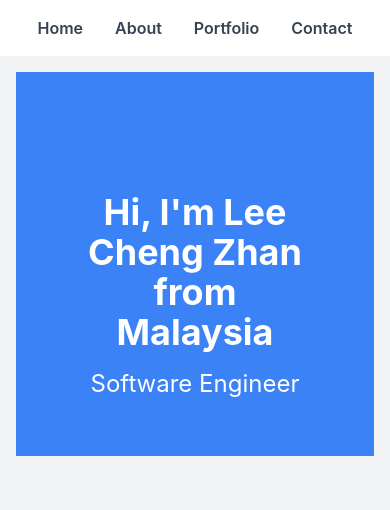
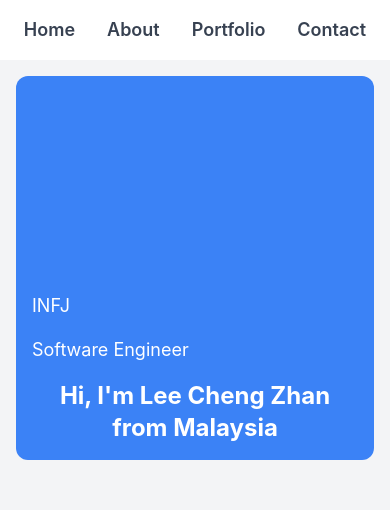
Before and after one commit to LeeChengZhan2/portfolio_react, a React (Create React App) app: page / in a window 390 px wide. Shown: the top 510 px of the page. Built offline with nearby package versions, Linux system fonts and the light colour scheme.

Commit message:
Update responsive size and Home intro aligment

```diff
--- a/src/components/Header/Header.css
+++ b/src/components/Header/Header.css
@@ -7,7 +7,7 @@
 }
 
 .nav-link {
-    @apply relative font-semibold text-gray-700 hover:text-blue-500 transition-colors duration-300;
+    @apply text-lg relative font-semibold text-gray-700 hover:text-blue-500 transition-colors duration-300;
     /* @apple text-sm md:text-md lg:text-lg  */
   }
 
--- a/src/components/Home/Home.css
+++ b/src/components/Home/Home.css
@@ -1,22 +1,29 @@
 .main-container{
-    @apply bg-gray-100 p-4;
+    @apply bg-gray-100;
+    @apply p-4 lg:p-6 2xl:p-8;
 }
 
 .content-container {
-    @apply bg-blue-500 relative;
-    @apply h-[24rem] md:h-[32rem] lg:h-[40rem] xl:h-[54rem]
+    @apply bg-blue-500 relative rounded-xl;
+    @apply h-[24rem] lg:h-[32rem] 2xl:h-[51rem]
 }
 
 .text-container{
     @apply text-white absolute bottom-0 left-0;
-    @apply p-14 xl:p-16
+    @apply p-4 lg:p-8 2xl:p-24
+}
+
+.personalities{
+    @apply text-left mb-4;
+    @apply text-lg lg:text-xl 2xl:text-3xl
+}
+
+.occupation{
+    @apply text-left mb-4;
+    @apply text-lg lg:text-xl 2xl:text-4xl
 }
 
 .introduction{
-    @apply font-bold mb-4;
-    @apply text-4xl xl:text-5xl
+    @apply font-bold;
+    @apply text-2xl lg:text-3xl 2xl:text-5xl
 }
-
-.occupation{
-    @apply text-2xl xl:text-3xl
-}
--- a/src/components/Home/Home.jsx
+++ b/src/components/Home/Home.jsx
@@ -6,8 +6,9 @@ function Home(){
         <main className="main-container">
             <section className="content-container">
                 <section className="text-container">
+                    <p className="personalities">INFJ</p>
+                    <p className="occupation">Software Engineer</p>
                     <h1 className="introduction">Hi, I'm Lee Cheng Zhan from Malaysia</h1>
-                    <p className="occupation">Software Engineer</p>
                 </section>
             </section>
         </main>
```
